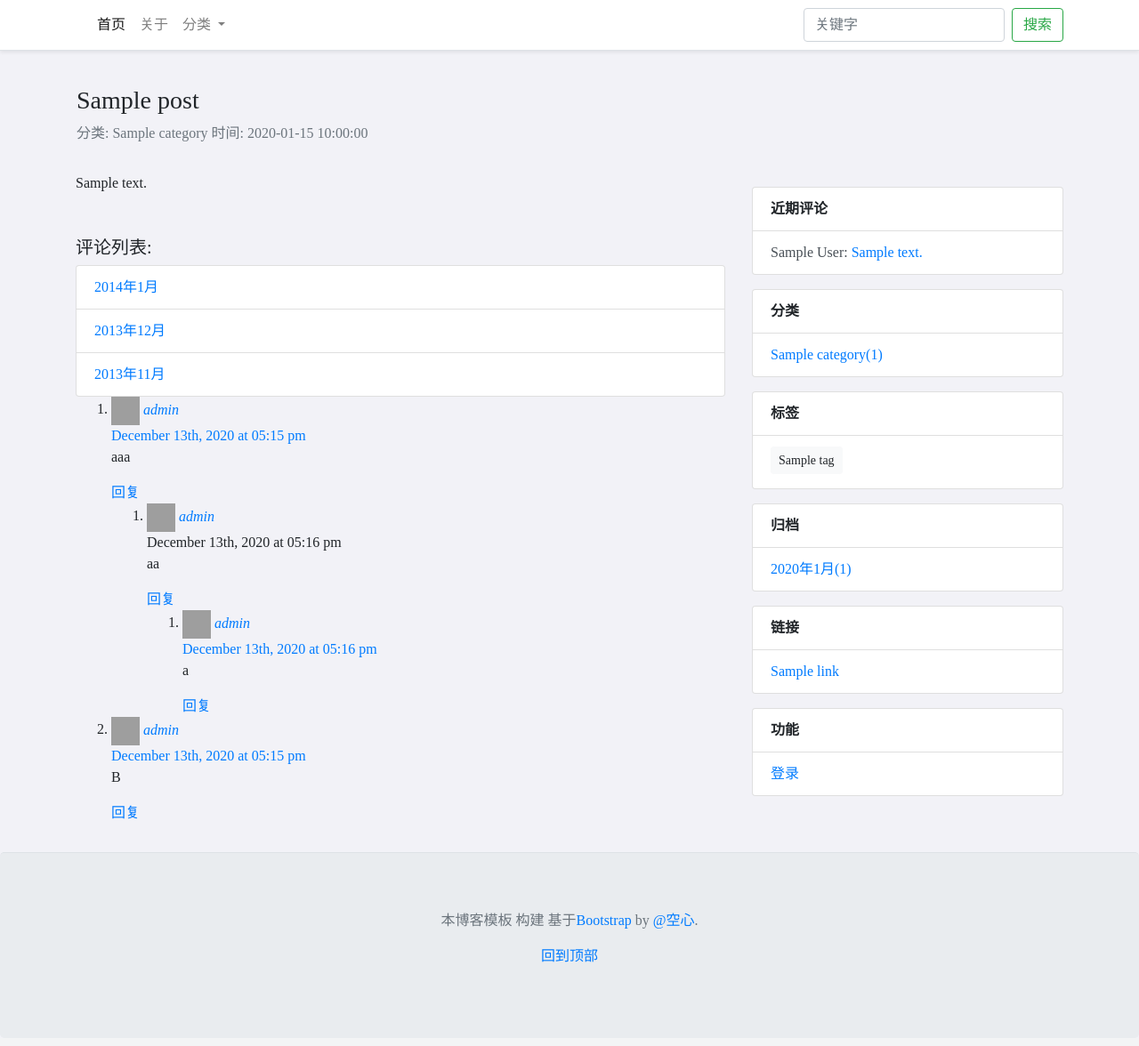
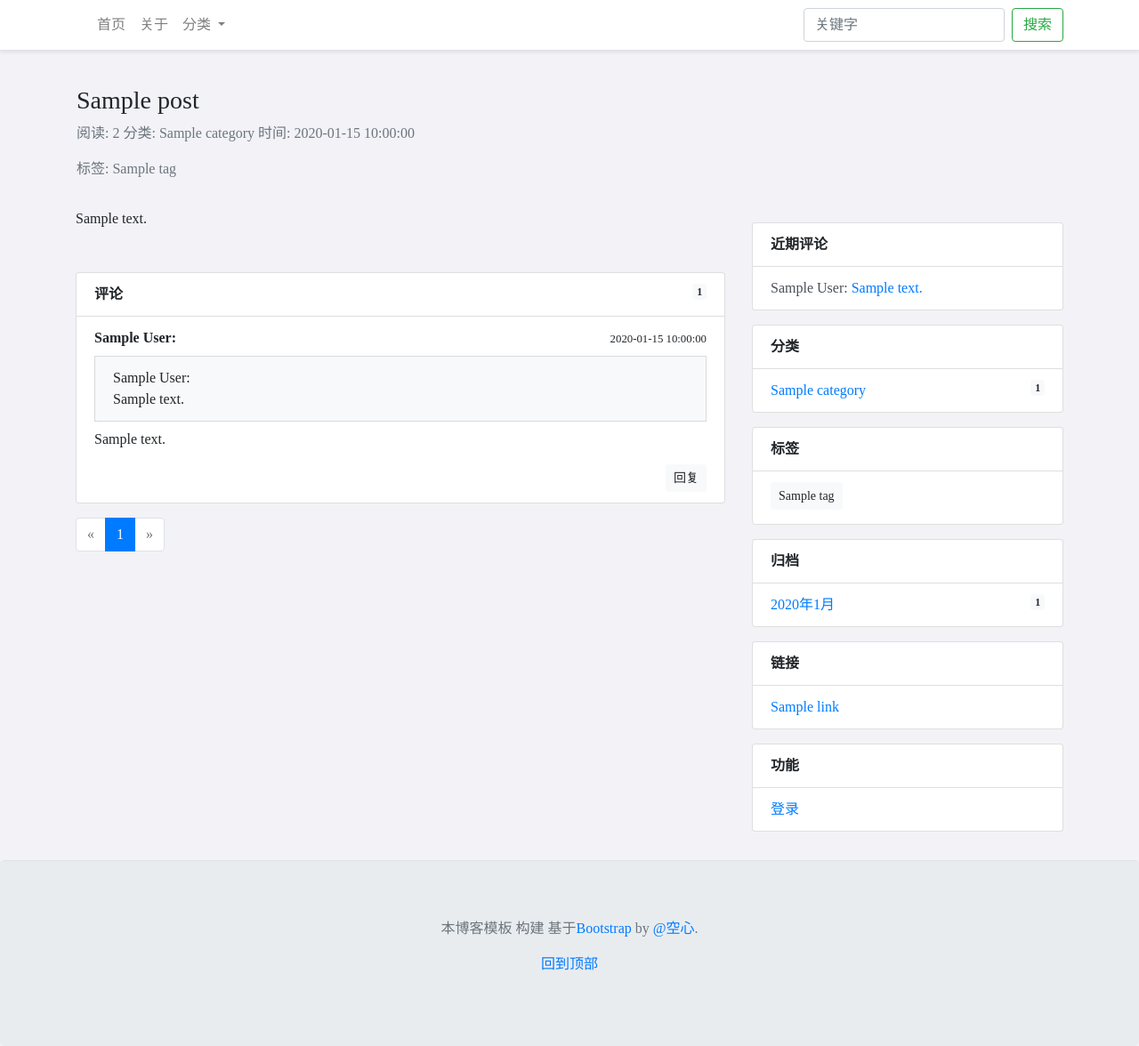
Before and after one commit to Jiuzhou-Liu/blog, a Flask app: page /post/1 in a window 1280 px wide. Shown: the whole page at 89% size. Before the commit the page ends 1082 px from the top, so only its background shows below. Run offline with Flask 2, Linux system fonts and the light colour scheme; tables that the repository leaves empty hold one stand-in row (values such as "Sample post"); some libraries are stand-ins or nearby versions; grey boxes are pictures that could not be loaded.

Commit message:
完成基本功能编写

```diff
--- a/app/blueprints/auth.py
+++ b/app/blueprints/auth.py
@@ -1,6 +1,6 @@
 
 from flask import render_template, flash, redirect, url_for, Blueprint
-from ..models import User
+from ..models import Option, User, Category, Tag, Post, Comment, Link
 
 auth_bp = Blueprint('auth', __name__)
 
--- a/app/blueprints/main.py
+++ b/app/blueprints/main.py
@@ -1,124 +1,74 @@
 from flask import Blueprint, render_template, request, current_app
-from ..models import Post, Category, Tag
-
+from ..models import Option, User, Category, Tag, Post, Comment, Link
+from ..extensions import db
+from sqlalchemy import extract, and_
 main_bp = Blueprint('main', __name__)
 
 
-@main_bp.route('/', methods=['GET', 'POST'])
+@main_bp.route('/')
 def index():
-    page = request.args.get('page', 1, type=int)
-    per_page = current_app.config['BLUELOG_POST_PER_PAGE']
     pagination = Post.query.order_by(
-        Post.created.desc()).paginate(page, per_page=per_page)
-    posts = pagination.items
-    return render_template('main/index.html', pagination=pagination, posts=posts)
+        Post.created.desc()).paginate(per_page=10)
+    return render_template('main/index.html', posts=pagination.items, pagination=pagination)
 
 
-@main_bp.route('/about', methods=['GET', 'POST'])
+@main_bp.route('/about')
 def about():
     return render_template('main/about.html')
 
 
-@main_bp.route('/category/<int:category_id>', methods=['GET', 'POST'])
+@main_bp.route('/category/<int:category_id>')
 def category(category_id):
     category = Category.query.get_or_404(category_id)
-    page = 1
-
     pagination = Post.query.with_parent(category).order_by(
-        Post.created.desc()).paginate(page, 10)
-    posts = pagination.items
-    return render_template('main/archive.html', type="分类", archive=category, pagination=pagination, posts=posts)
+        Post.created.desc()).paginate(per_page=10)
+    return render_template('main/archive.html', type="分类", archive=category, posts=pagination.items, pagination=pagination)
 
 
-@main_bp.route('/tag/<int:tag_id>', methods=['GET', 'POST'])
+@main_bp.route('/tag/<int:tag_id>')
 def tag(tag_id):
     tag = Tag.query.get_or_404(tag_id)
-    page = 1
-
     pagination = Post.query.with_parent(tag).order_by(
-        Post.created.desc()).paginate(page, 10)
-    posts = pagination.items
-    return render_template('main/archive.html', type="标签", archive=tag, pagination=pagination, posts=posts)
-
-@main_bp.route('/archive/<int:archive_id>', methods=['GET', 'POST'])
-def archive(archive_id):
-    archive = Tag.query.get_or_404(archive_id)
-    page = 1
-
-    pagination = Post.query.with_parent(archive_id).order_by(
-        Post.created.desc()).paginate(page, 10)
-    posts = pagination.items
-    return render_template('main/archive.html', type="归档", archive=archive, pagination=pagination, posts=posts)
+        Post.created.desc()).paginate(per_page=10)
+    return render_template('main/archive.html', type="标签", archive=tag,  posts=pagination.items, pagination=pagination)
 
 
 @main_bp.route('/post/<int:post_id>', methods=['GET', 'POST'])
 def post(post_id):
+    '''查看/修改帖子'''
     post = Post.query.get_or_404(post_id)
-    return render_template('main/post.html',  post=post)
+
+    post.read_count = post.read_count+1  # 递增阅读次数
+    db.session.commit()
+
+    pagination = Comment.query.with_parent(post).filter_by(reviewed=True).order_by(
+        Comment.created.desc()).paginate(per_page=10)
+
+    return render_template('main/post.html',  post=post, post_comments=pagination.items, pagination=pagination)
 
 
-"""
+@main_bp.route('/archive/<int:archive_year>/<int:archive_month>')
+def archive(archive_year, archive_month):
+    pagination = Post.query.filter(and_(extract('year', Post.created) == archive_year, extract(
+        'month', Post.created) == archive_month)).paginate(per_page=10)
+
+    archive = {
+        "name": str(archive_year) + '年' + str(archive_month) + '月',
+        "posts": pagination.items
+    }
+
+    return render_template('main/archive.html', type="归档", archive=archive, posts=archive['posts'], pagination=pagination)
 
 
+@main_bp.route('/search/<string:keyword>', methods=['GET', 'POST'])
+def search(keyword):
 
-
-
-
-
-
-
-
-
-
-
-
-
-
-
-
-
-
-
-
-
-
-
-
-
-
-
-
-class LoginFrom(FlaskForm):
-    username = StringField('Username', validators=[DataRequired(
-    )], default='2267719005', render_kw={'class': 'name'})
-    password = PasswordField('Password', validators=[
-                             DataRequired(), Length(1, 10)])
-    remember = BooleanField("Remember me")
-    submit = SubmitField("Login")
-
-
-@bp.route('/a', methods=['GET', 'POST'])
-def index():
-    users = {
-        'username': 'Grey Li',
-        'bio': 'A boy who loves movies and music.',
+    keyword = request.args.get('keyword')
+    # 搜索帖子内容  不搜索标题
+    pagination = Post.query.filter(Post.content.like(
+        '%'+keyword+'%')).paginate(per_page=10)
+    archive = {
+        "name": keyword,
+        "posts": pagination.items
     }
-
-    movies = [
-        {'name': 'tom', 'age': 13},
-        {'name': 'jack', 'age': -18},
-        {'name': '555', 'age': 0}
-    ]
-
-    # 发一条所有模板可以调用的闪现消息
-    # flash("哈哈哈哈哈哈")
-
-    # 输出表单代码
-    form = LoginFrom()
-
-    if form.validate_on_submit():
-        # return request.form['username']
-        return form.username.data
-    else:
-        return render_template('blog/index.html', form=form, users=users, movies=movies)
- """
+    return render_template('main/archive.html', type="搜索", archive=archive, posts=archive['posts'], pagination=pagination)
--- a/app/extensions.py
+++ b/app/extensions.py
@@ -1,5 +1,8 @@
 from flask_sqlalchemy import SQLAlchemy
 from flask_debugtoolbar import DebugToolbarExtension
+from flask_bootstrap import Bootstrap
+
 
 db = SQLAlchemy()
-toolbar=DebugToolbarExtension()
+toolbar = DebugToolbarExtension()
+bootstrap = Bootstrap()
--- a/app/models.py
+++ b/app/models.py
@@ -49,6 +49,7 @@ class Post(db.Model):
     title = db.Column(db.String(64))
     content = db.Column(db.Text)
     created = db.Column(db.DateTime, default=datetime.utcnow, index=True)
+    read_count = db.Column(db.Integer, default=0)
 
     category_id = db.Column(db.Integer, db.ForeignKey('category.id'))
 
@@ -66,6 +67,7 @@ class Comment(db.Model):
     url = db.Column(db.String(255))
     content = db.Column(db.Text)
     created = db.Column(db.DateTime, default=datetime.utcnow, index=True)
+    reviewed = db.Column(db.Boolean, default=False)
 
     replied_id = db.Column(db.Integer, db.ForeignKey('comment.id'))
     post_id = db.Column(db.Integer, db.ForeignKey('post.id'))
--- a/app/templates/base.html
+++ b/app/templates/base.html
@@ -1,26 +1,22 @@
+{% from 'bootstrap/nav.html' import render_nav_item %}
 <!DOCTYPE html>
 <html lang="en">
   <head>
-    <!-- Required meta tags -->
     <meta charset="utf-8" />
     <meta name="viewport" content="width=device-width, initial-scale=1, shrink-to-fit=no" />
 
-    <!-- Bootstrap CSS -->
     <link rel="stylesheet" href="{{ url_for('static', filename='css/bootstrap.css') }}" />
+    <link rel="stylesheet" href="{{ url_for('static', filename='style.css') }}" />
+    <link rel="stylesheet" href="https://cdn.staticfile.org/font-awesome/4.7.0/css/font-awesome.css" />
 
-    <link rel="stylesheet" href="{{ url_for('static', filename='style.css') }}" />
 
-    <link rel="stylesheet" href="https://cdn.staticfile.org/font-awesome/4.7.0/css/font-awesome.css">
 
     <title>{% block title %}{% endblock %} - {{ options['blog_title'] }}</title>
   </head>
 
-  <body style="padding-top: 5rem; ">
-
-
+  <body class="bg-default" style="padding-top: 5rem">
     <nav class="navbar navbar-expand-md navbar-light bg-white fixed-top border-bottom shadow-sm">
       <div class="container">
-
         <a class="navbar-brand" href="{{ url_for('main.index') }}"><b>{{ options['blog_title'] }}</b></a>
         <button class="navbar-toggler" type="button" data-toggle="collapse" data-target="#navbarSupportedContent" aria-controls="navbarSupportedContent" aria-expanded="false" aria-label="Toggle navigation">
           <span class="navbar-toggler-icon"></span>
@@ -28,27 +24,19 @@
 
         <div class="collapse navbar-collapse" id="navbarSupportedContent">
           <ul class="navbar-nav mr-auto">
-          <li class="nav-item active">
-            <a class="nav-link" href="{{ url_for('main.index') }}">首页 <span class="sr-only">(current)</span></a>
-          </li>
-          <li class="nav-item">
-            <a class="nav-link" href="{{ url_for('main.about') }}"">关于</a>
-          </li>
+            {{ render_nav_item('main.index','首页') }} {{ render_nav_item('main.about','关于') }}
+
             <li class="nav-item dropdown">
-            <a class="nav-link dropdown-toggle" href="#" id="navbarDropdown" role="button" data-toggle="dropdown" aria-haspopup="true" aria-expanded="false">
-              分类
-            </a>
+              <a class="nav-link dropdown-toggle" href="#" id="navbarDropdown" role="button" data-toggle="dropdown" aria-haspopup="true" aria-expanded="false"> 分类 </a>
               <div class="dropdown-menu" aria-labelledby="navbarDropdown">
-
                 {% for category in categorys %}
                 <a class="dropdown-item" href="{{ url_for('main.category', category_id=category.id) }}">{{ category.name }}</a>
                 {% endfor %}
-
               </div>
             </li>
           </ul>
-        <form class="form-inline my-2 my-lg-0">
-          <input class="form-control mr-sm-2" type="search" placeholder="关键字" aria-label="Search">
+          <form class="form-inline my-2 my-lg-0" action="/search/1">
+            <input class="form-control mr-sm-2 bg-white" type="search" name="keyword" placeholder="关键字" aria-label="Search" />
             <button class="btn btn-outline-success my-2 my-sm-0" type="submit">搜索</button>
           </form>
         </div>
@@ -70,5 +58,7 @@
       window.jQuery || document.write('<script src="{{ url_for('static', filename='js/jquery-3.5.1.slim.min.js') }}"><\/script>')
     </script>
     <script src="{{ url_for('static', filename='js/bootstrap.bundle.js') }}"></script>
+    <script src="{{ url_for('static',filename='editormd/editormd.min.js') }}"></script>
+
   </body>
 </html>
--- a/app/templates/main/_sidebar.html
+++ b/app/templates/main/_sidebar.html
@@ -4,7 +4,7 @@
     <ul class="list-group">
       <li class="list-group-item"><b>近期评论</b></li>
       {% for comment in comments %}
-      <li class="list-group-item list-group-item-action">{{ comment['author'] }}: <a href="#">{{ comment['content'] }}</a></li>
+      <li class="list-group-item list-group-item-action">{{ comment['author'] }}: <a href="{{ url_for('main.post', post_id=comment.post_id) }}">{{ comment['content'] }}</a></li>
       {% endfor %}
     </ul>
   </section>
@@ -13,7 +13,7 @@
     <ul class="list-group">
       <li class="list-group-item"><b>分类</b></li>
       {% for category in categorys %}
-      <li class="list-group-item list-group-item-action"><a href="{{ url_for('main.category', category_id=category.id) }}">{{ category['name'] }}({{ category['posts']|length }})</a></li>
+      <li class="list-group-item list-group-item-action"><a href="{{ url_for('main.category', category_id=category.id) }}">{{ category['name'] }}<span class="float-right badge badge-light">{{ category['posts']|length }}</span></a></li>
       {% endfor %}
     </ul>
   </section>
@@ -37,7 +37,10 @@
 
 
       {% for archive in archives %}
-      <li class="list-group-item list-group-item-action"><a href="#">{{ archive['year'] }}年{{ archive['month'] }}月({{ archive['count'] }})</a></li>
+
+      {# set archive_item = archive['year'] ~'-'~ archive['month'] #}
+
+      <li class="list-group-item list-group-item-action"><a href="{{ url_for('main.archive', archive_year=archive['year'], archive_month=archive['month']) }}">{{ archive['year'] }}年{{ archive['month'] }}月<span class="float-right badge badge-light">{{ archive['count'] }}</span></a></li>
       {% endfor %}
 
     </ul>
--- a/app/templates/main/post.html
+++ b/app/templates/main/post.html
@@ -1,11 +1,18 @@
 {% extends 'base.html' %}
+{% from 'bootstrap/pagination.html' import render_pagination %}
+
 {% block title %}{{ post.title }}{% endblock %}
 
 {% block header %}
     <div class="row">
         <div class="col-md-12 p-3">
             <h3>{{ post.title }}</h3>
-            <p class="text-muted">分类: {{ post.category.name }} 时间: {{ post.created }}</p>
+            <p class="text-muted">阅读: {{ post.read_count }} 分类: {{ post.category.name }} 时间: {{ post.created }}</p>
+            <p class="text-muted">标签:
+                {% for tag in post.tags %}
+                {{ tag.name }}
+                {% endfor %}
+            </p>
         </div><!-- /.col -->
     </div><!-- /.row -->
 {% endblock %}
@@ -17,80 +24,44 @@
     {{ post.content }}
 </article>
 
-<section class="mt-5 mb-3">
-    <h5>评论列表:</h5>
+<section class="mt-5 mb-3 comment">
     <ul class="list-group">
-      <li class="list-group-item list-group-item-action"><a href="#">2014年1月</a></li>
-      <li class="list-group-item list-group-item-action"><a href="#">2013年12月</a></li>
-      <li class="list-group-item list-group-item-action"><a href="#">2013年11月</a></li>
+        <li class="list-group-item">
+            <b>评论</b>
+            <span class="float-right badge badge-light">{{post_comments|length}}</span>
+        </li>
+        {% for comment in post_comments%}
+            <li class="list-group-item">
+                <header>
+                    <b>{{comment.author}}:</b>
+                    <span class="float-right">
+                        <small>{{comment.created}}</small>
+                    </span>
+                </header>
+
+                {% if comment.replied %}
+                <blockquote class="list-group-item bg-light mt-2 mb-2">{{ comment.replied.author }}:
+                    <br>{{ comment.replied.content }}
+                </blockquote>
+                {%- endif -%}
+
+                <p class="content">
+                    {{comment.content}}
+                </p>
+                <div>
+                    <span class="float-right">
+                        <button class="btn btn-light btn-sm">回复</button>
+                    </span>
+                </div>
+            </li>
+        {%endfor%}
     </ul>
 
+</section>
 
-    <ol class="comment-list"><li itemscope="" itemtype="http://schema.org/UserComments" id="comment-9" class="comment-body comment-parent comment-odd comment-by-author">
-        <div class="comment-author" itemprop="creator" itemscope="" itemtype="http://schema.org/Person">
-            <span itemprop="image"><img class="avatar" src="http://www.gravatar.com/avatar/20a5844bc608d51cdbe28b74495f809d?s=32&amp;r=G&amp;d=" alt="admin" width="32" height="32"></span>
-            <cite class="fn" itemprop="name"><a href="http://www.typecho.org" rel="external nofollow">admin</a></cite>
-        </div>
-        <div class="comment-meta">
-            <a href="http://t/index.php/archives/5/#comment-9"><time itemprop="commentTime" datetime="2020-12-13T17:15:55+08:00">December 13th, 2020 at 05:15 pm</time></a>
-                </div>
-        <div class="comment-content" itemprop="commentText">
-        <p>aaa</p>    </div>
-        <div class="comment-reply">
-            <a href="http://t/index.php/archives/5/?replyTo=9#respond-post-5" rel="nofollow" onclick="return TypechoComment.reply('comment-9', 9);">回复</a>    </div>
-            <div class="comment-children" itemprop="discusses">
-            <ol class="comment-list"><li itemscope="" itemtype="http://schema.org/UserComments" id="comment-11" class="comment-body comment-child comment-level-odd comment-odd comment-by-author">
-        <div class="comment-author" itemprop="creator" itemscope="" itemtype="http://schema.org/Person">
-            <span itemprop="image"><img class="avatar" src="http://www.gravatar.com/avatar/20a5844bc608d51cdbe28b74495f809d?s=32&amp;r=G&amp;d=" alt="admin" width="32" height="32"></span>
-            <cite class="fn" itemprop="name"><a href="http://www.typecho.org" rel="external nofollow">admin</a></cite>
-        </div>
-        <div class="comment-meta">
-            <a hraef="http://t/index.php/archives/5/#comment-11"><time itemprop="commentTime" datetime="2020-12-13T17:16:10+08:00">December 13th, 2020 at 05:16 pm</time></a>
-                </div>
-        <div class="comment-content" itemprop="commentText">
-        <p>aa</p>    </div>
-        <div class="comment-reply">
-            <a href="http://t/index.php/archives/5/?replyTo=11#respond-post-5" rel="nofollow" onclick="return TypechoComment.reply('comment-11', 11);">回复</a>    </div>
-            <div class="comment-children" itemprop="discusses">
-            <ol class="comment-list"><li itemscope="" itemtype="http://schema.org/UserComments" id="comment-12" class="comment-body comment-child comment-level-even comment-odd comment-by-author">
-        <div class="comment-author" itemprop="creator" itemscope="" itemtype="http://schema.org/Person">
-            <span itemprop="image"><img class="avatar" src="http://www.gravatar.com/avatar/20a5844bc608d51cdbe28b74495f809d?s=32&amp;r=G&amp;d=" alt="admin" width="32" height="32"></span>
-            <cite class="fn" itemprop="name"><a href="http://www.typecho.org" rel="external nofollow">admin</a></cite>
-        </div>
-        <div class="comment-meta">
-            <a href="http://t/index.php/archives/5/#comment-12"><time itemprop="commentTime" datetime="2020-12-13T17:16:34+08:00">December 13th, 2020 at 05:16 pm</time></a>
-                </div>
-        <div class="comment-content" itemprop="commentText">
-        <p>a</p>    </div>
-        <div class="comment-reply">
-            <a href="http://t/index.php/archives/5/?replyTo=12#respond-post-5" rel="nofollow" onclick="return TypechoComment.reply('comment-12', 12);">回复</a>    </div>
-        </li>
-    </ol>    </div>
-        </li>
-    </ol>    </div>
-        </li>
-    <li itemscope="" itemtype="http://schema.org/UserComments" id="comment-10" class="comment-body comment-parent comment-even comment-by-author">
-        <div class="comment-author" itemprop="creator" itemscope="" itemtype="http://schema.org/Person">
-            <span itemprop="image"><img class="avatar" src="http://www.gravatar.com/avatar/20a5844bc608d51cdbe28b74495f809d?s=32&amp;r=G&amp;d=" alt="admin" width="32" height="32"></span>
-            <cite class="fn" itemprop="name"><a href="http://www.typecho.org" rel="external nofollow">admin</a></cite>
-        </div>
-        <div class="comment-meta">
-            <a href="http://t/index.php/archives/5/#comment-10"><time itemprop="commentTime" datetime="2020-12-13T17:15:57+08:00">December 13th, 2020 at 05:15 pm</time></a>
-                </div>
-        <div class="comment-content" itemprop="commentText">
-        <p>B</p>    </div>
-        <div class="comment-reply">
-            <a href="http://t/index.php/archives/5/?replyTo=10#respond-post-5" rel="nofollow" onclick="return TypechoComment.reply('comment-10', 10);">回复</a>    </div>
-        </li>
-    </ol>
-
-
-
-
-
-
-
-</section>
+{% if post_comments %}
+    {{ render_pagination(pagination, fragment='#comments') }}
+{% endif %}
 
 
 
```
Also changed, not shown: app/__init__.py (+6 -187 lines), app/fakes.py (+14 -8 lines), app/forms.py (+55 -0 lines), app/templates/main/_posts.html (+11 -10 lines), app/static/style.css (line endings or trailing spaces), app/templates/admin/settings.html (added), app/templates/error/404.html (added), 2 other files. Lines whose indentation alone changed are shown as unchanged.
